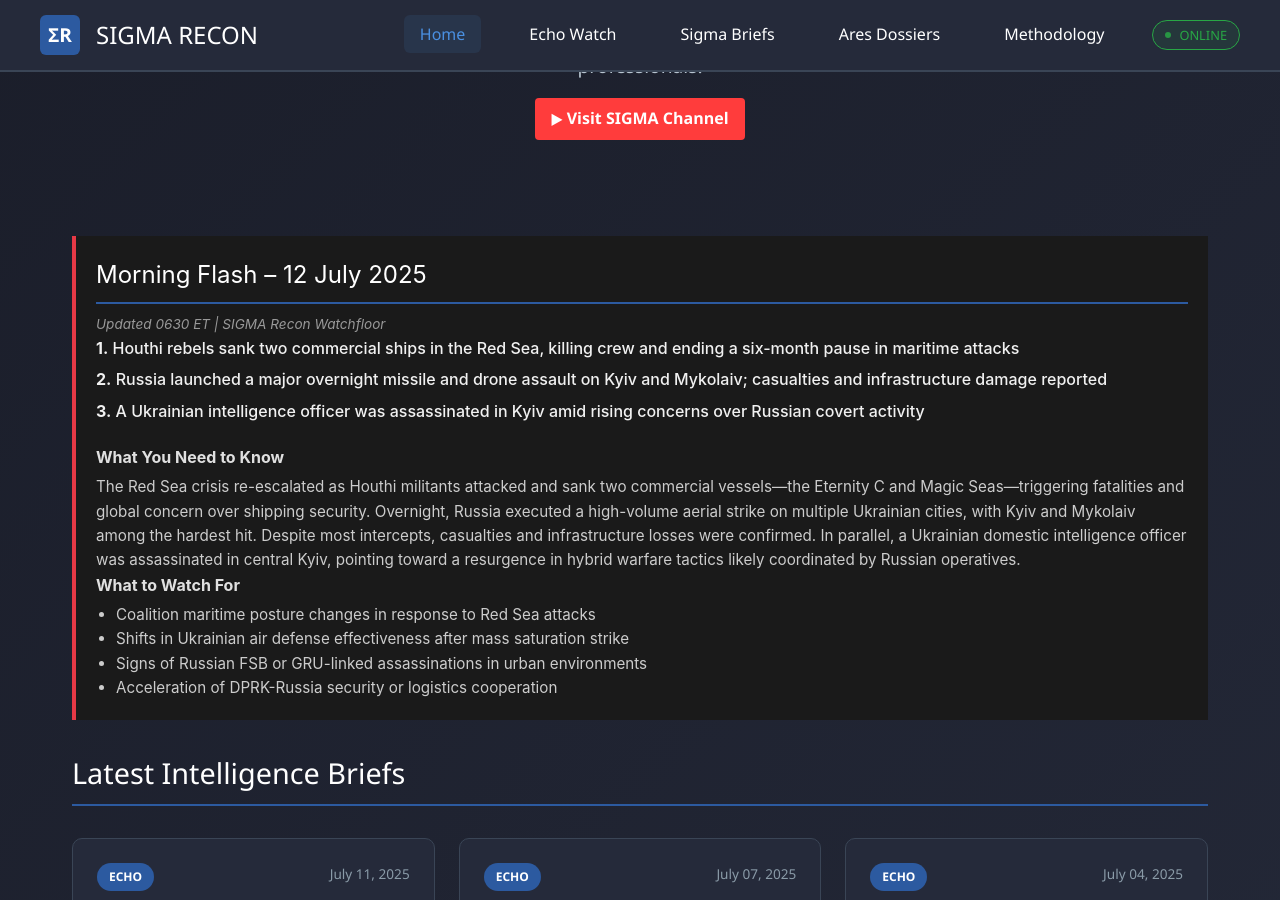
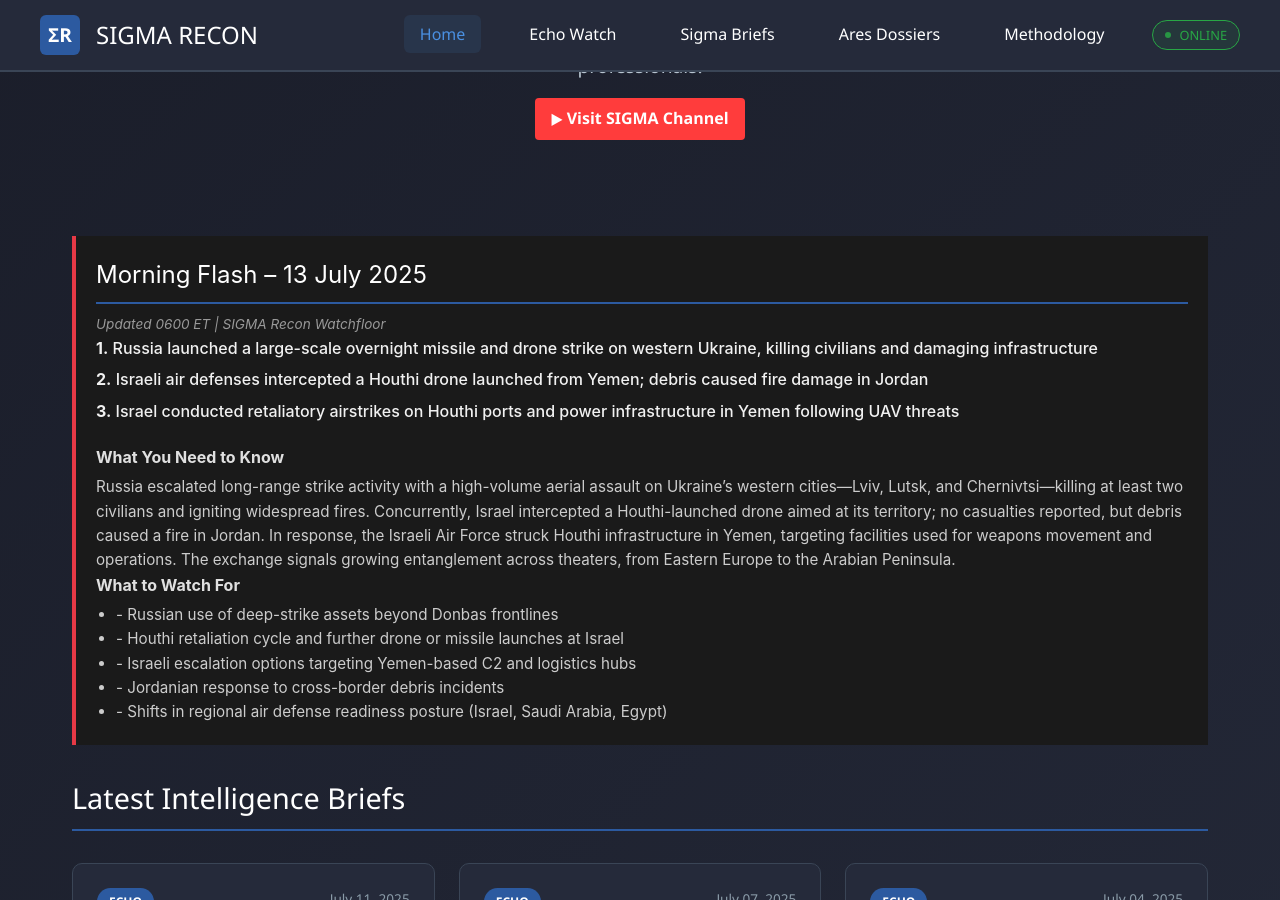
Before and after one commit to Monster52/SIGMA_Recon, a Jekyll site: the page built from index.html, in a window 1280 px wide and 900 px high, scrolled down 242 px. Built offline with Jekyll 4.4.1, drawn with Linux system fonts in a browser that asks for light colours; comment, search, counter and statistics services are not loaded.

Commit message:
Update to Morning Flash

```diff
--- a/index.html
+++ b/index.html
@@ -15,26 +15,27 @@ title: SIGMA Recon - Strategic Intelligence Portal
 
 <!-- Morning Flash Module -->
 <div class="morning-flash-container">
-  <h2 class="section-title">Morning Flash – 12 July 2025</h2>
-    <p class="flash-timestamp">Updated 0630 ET | SIGMA Recon Watchfloor</p>
+  <h2 class="section-title">Morning Flash – 13 July 2025</h2>
+    <p class="flash-timestamp">Updated 0600 ET | SIGMA Recon Watchfloor</p>
 
   <ul class="flash-bullets">
-    <li><strong>1.</strong> Houthi rebels sank two commercial ships in the Red Sea, killing crew and ending a six-month pause in maritime attacks</li>
-    <li><strong>2.</strong> Russia launched a major overnight missile and drone assault on Kyiv and Mykolaiv; casualties and infrastructure damage reported </li>
-    <li><strong>3.</strong> A Ukrainian intelligence officer was assassinated in Kyiv amid rising concerns over Russian covert activity</li>
+    <li><strong>1.</strong> Russia launched a large-scale overnight missile and drone strike on western Ukraine, killing civilians and damaging infrastructure</li>
+    <li><strong>2.</strong> Israeli air defenses intercepted a Houthi drone launched from Yemen; debris caused fire damage in Jordan</li>
+    <li><strong>3.</strong> Israel conducted retaliatory airstrikes on Houthi ports and power infrastructure in Yemen following UAV threats</li>
   </ul>
   <div class="flash-subsections">
     <div class="flash-need-to-know">
       <h4>What You Need to Know</h4>
-      <p>The Red Sea crisis re-escalated as Houthi militants attacked and sank two commercial vessels—the Eternity C and Magic Seas—triggering fatalities and global concern over shipping security. Overnight, Russia executed a high-volume aerial strike on multiple Ukrainian cities, with Kyiv and Mykolaiv among the hardest hit. Despite most intercepts, casualties and infrastructure losses were confirmed. In parallel, a Ukrainian domestic intelligence officer was assassinated in central Kyiv, pointing toward a resurgence in hybrid warfare tactics likely coordinated by Russian operatives.</p>
+      <p>Russia escalated long-range strike activity with a high-volume aerial assault on Ukraine’s western cities—Lviv, Lutsk, and Chernivtsi—killing at least two civilians and igniting widespread fires. Concurrently, Israel intercepted a Houthi-launched drone aimed at its territory; no casualties reported, but debris caused a fire in Jordan. In response, the Israeli Air Force struck Houthi infrastructure in Yemen, targeting facilities used for weapons movement and operations. The exchange signals growing entanglement across theaters, from Eastern Europe to the Arabian Peninsula.</p>
     </div>
     <div class="flash-watch-for">
       <h4>What to Watch For</h4>
       <ul>
-        <li>Coalition maritime posture changes in response to Red Sea attacks</li>
-        <li>Shifts in Ukrainian air defense effectiveness after mass saturation strike</li>
-        <li>Signs of Russian FSB or GRU-linked assassinations in urban environments</li>
-        <li>Acceleration of DPRK-Russia security or logistics cooperation</li>
+        <li>- Russian use of deep-strike assets beyond Donbas frontlines</li>
+        <li>- Houthi retaliation cycle and further drone or missile launches at Israel</li>
+        <li>- Israeli escalation options targeting Yemen-based C2 and logistics hubs</li>
+        <li>- Jordanian response to cross-border debris incidents</li>
+        <li>- Shifts in regional air defense readiness posture (Israel, Saudi Arabia, Egypt)</li>
       </ul>
     </div>
   </div>
```
